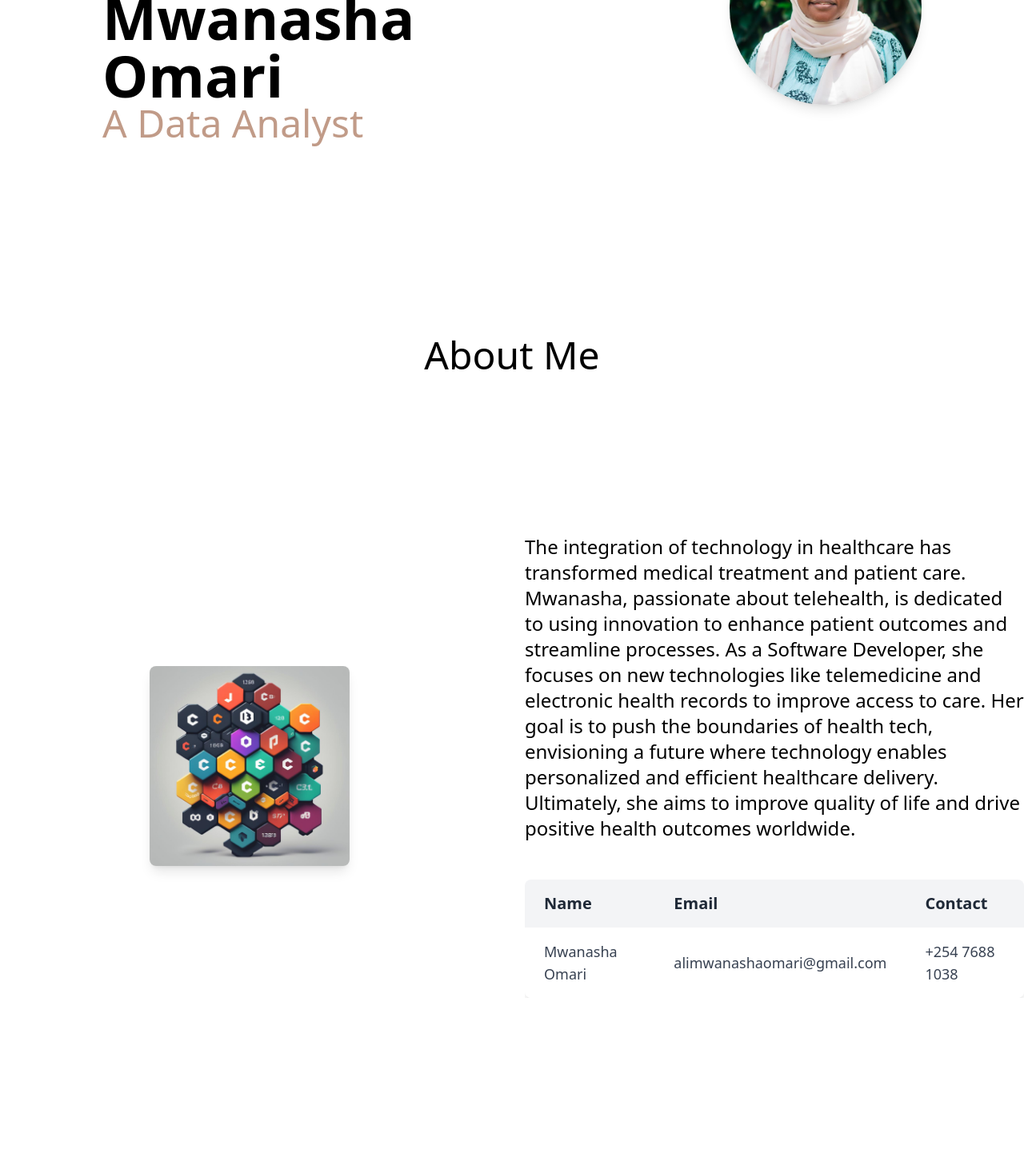
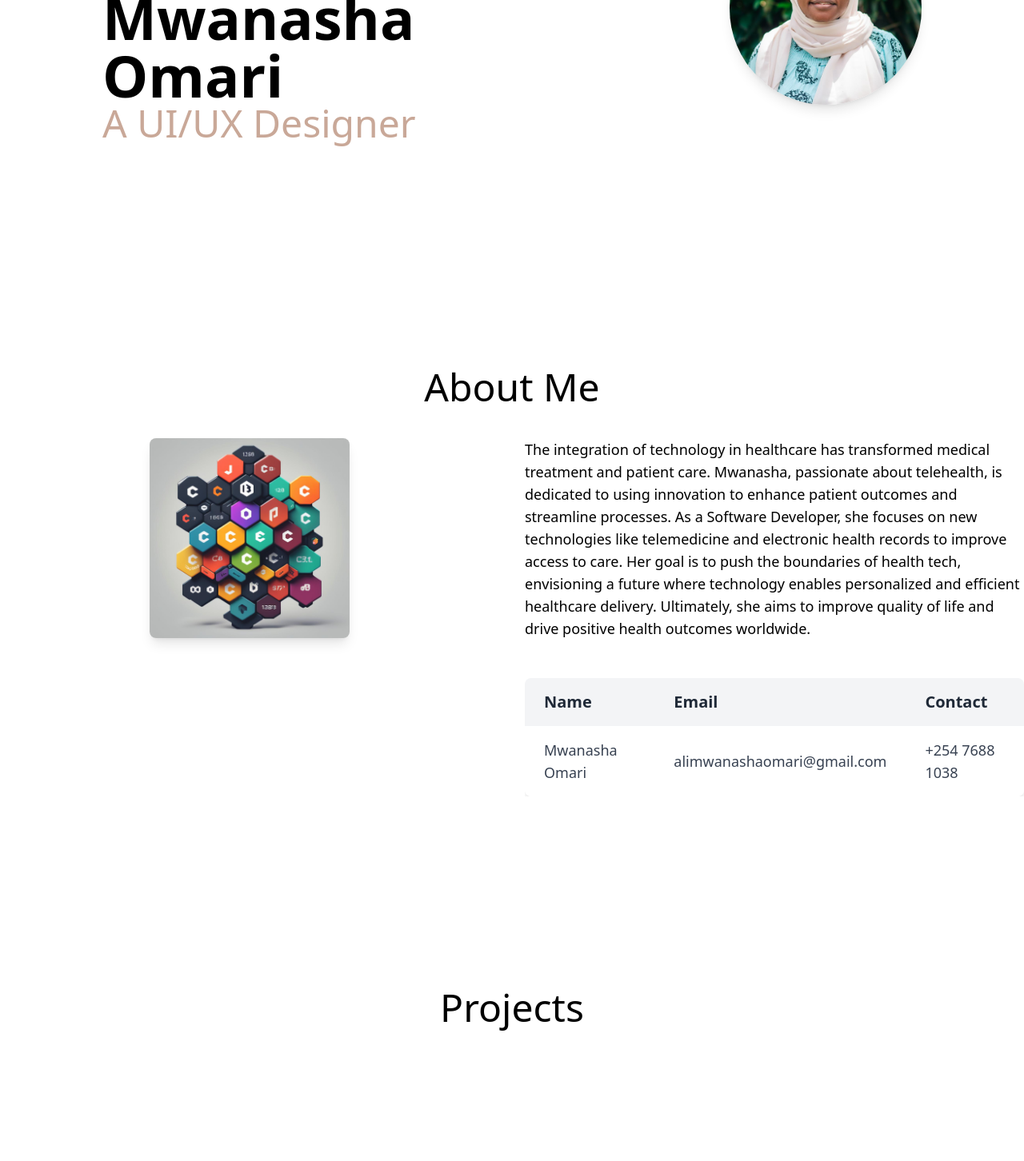
Before and after one commit to Mwanasha-Omari/Portfolio, a Next.js app: page / in a window 1280 px wide. Shown: the part 380-1832 px from the top of the page at 80% size. Built offline with nearby package versions, Linux system fonts and the light colour scheme.

Commit message:
made changes on the images

```diff
--- a/src/app/AboutMe/index.tsx
+++ b/src/app/AboutMe/index.tsx
@@ -1,17 +1,23 @@
 "use client";
 import Image from 'next/image';
 
-
 const AboutMe = () => {
   return (
-<div id='about'>
-    <h1 className="text-center text-5xl mb-[200px]">About Me</h1>
- <div className='flex flex-col md:flex-row justify-between items-center'>
-<div className="w-full md:w-1/2 mb-8 md:mb-0 flex justify-center">
-  <Image src='/languages.jpg' alt="Programming Languages" width={250}  height={250} className='object-cover rounded-lg shadow-lg'/>
+    <div id='about' className="py-10">
+      <h1 className="text-center text-5xl mb-10">About Me</h1>
+      <div className='flex flex-col md:flex-row justify-center items-start md:space-x-8'>
+        <div className="w-full md:w-1/2 flex justify-center">
+          <div className="relative group">
+            <Image
+              src='/languages.jpg'
+              alt="Programming Languages"
+              width={250}
+              height={250}
+              className='object-cover rounded-lg shadow-lg transition-transform duration-700 ease-in-out transform group-hover:scale-110'/>
           </div>
-<div className="w-full md:w-1/2 md:ml-8 space-y-4">
-  <p className="text-xl md:text-2xl leading-relaxed">
+        </div>
+        <div className="w-full md:w-1/2 space-y-4 md:ml-4">
+          <p className="mb-4 text-xl leading-relaxed md:text-lg">
             The integration of technology in healthcare has transformed medical treatment and patient care. Mwanasha,
             passionate about telehealth, is dedicated to using innovation to enhance patient outcomes and streamline
             processes. As a Software Developer, she focuses on new technologies like telemedicine and electronic
--- a/src/app/LandingPage/index.tsx
+++ b/src/app/LandingPage/index.tsx
@@ -11,11 +11,16 @@ const LandingPage = () => {
   ];
 
   const [currentRoleIndex, setCurrentRoleIndex] = useState(0);
+  const [fade, setFade] = useState(true);
 
   useEffect(() => {
     const interval = setInterval(() => {
-      setCurrentRoleIndex((prevIndex) => (prevIndex + 1) % roles.length);
-    }, 2000);
+      setFade(false);
+      setTimeout(() => {
+        setCurrentRoleIndex((prevIndex) => (prevIndex + 1) % roles.length);
+        setFade(true);
+      }, 500);
+    }, 3000);
 
     return () => clearInterval(interval);
   }, []);
@@ -28,20 +33,14 @@ const LandingPage = () => {
             Hello, my name is Mwanasha Omari
           </h1>
           <h2 className="text-3xl sm:text-4xl md:text-5xl leading-loose">
-            <span className='text-brown transition-all duration-500 ease-in-out'>
+            <span className={`text-brown transition-opacity duration-500 ease-in-out ${fade ? 'opacity-100' : 'opacity-0'}`}>
               {roles[currentRoleIndex]}
             </span>
           </h2>
         </div>
         <div className="md:w-1/2 flex justify-center md:justify-end">
           <div className="relative group">
-            <Image
-              src='/Images/OMARI.png'
-              alt="Mwanasha Omari"
-              width={240}
-              height={240}
-              className='rounded-full object-cover transition-transform duration-500 ease-in-out transform group-hover:scale-110 shadow-lg group-hover:shadow-xl'
-            />
+            <Image src='/Images/OMARI.png' alt="Mwanasha Omari" width={240} height={240} className='rounded-full object-cover transition-transform duration-500 ease-in-out transform group-hover:scale-110 shadow-lg group-hover:shadow-xl'/>
             <div className="absolute inset-0 rounded-full border-4 border-brown opacity-0 transition-opacity duration-500 ease-in-out group-hover:opacity-100"></div>
             <div className="absolute inset-0 rounded-full bg-white opacity-0 transition-opacity duration-500 ease-in-out group-hover:opacity-50"></div>
           </div>
--- a/src/app/Navbar/index.tsx
+++ b/src/app/Navbar/index.tsx
@@ -4,17 +4,25 @@ import React, { useState, ReactNode } from 'react';
 const Navbar = () => {
   const [isMenuOpen, setIsMenuOpen] = useState(false);
 
+  const handleScroll = (href: string) => {
+    const element = document.querySelector(href);
+    if (element) {
+      element.scrollIntoView({ behavior: 'smooth', block: 'start' });
+    }
+  };
+
   return (
     <nav className="fixed top-0 left-0 right-0 h-16 text-base text-black py-4 px-6 w-full flex font-sans items-center z-50 backdrop-blur-md bg-white/50 sm:px-8 md:px-16 lg:px-32">
       <div className="flex items-center w-full justify-between">
         <div className="flex-shrink-0">
+          {/* Logo or Brand Name */}
         </div>
         <div className="hidden md:flex gap-8 lg:gap-40 mt-2 text-2xl mr-8 lg:mr-40">
-          <NavLink href="#home">Home</NavLink>
-          <NavLink href="#about">About</NavLink>
-          <NavLink href="#projects">Projects</NavLink>
-          <NavLink href="#skills">Skills</NavLink>
-          <NavLink href="#contact">Contact</NavLink>
+          <NavLink href="#home" onClick={() => { handleScroll("#home"); setIsMenuOpen(false); }}>Home</NavLink>
+          <NavLink href="#about" onClick={() => { handleScroll("#about"); setIsMenuOpen(false); }}>About</NavLink>
+          <NavLink href="#projects" onClick={() => { handleScroll("#projects"); setIsMenuOpen(false); }}>Projects</NavLink>
+          <NavLink href="#skills" onClick={() => { handleScroll("#skills"); setIsMenuOpen(false); }}>Skills</NavLink>
+          <NavLink href="#contact" onClick={() => { handleScroll("#contact"); setIsMenuOpen(false); }}>Contact</NavLink>
         </div>
         <div className="md:hidden">
           <button
@@ -43,11 +51,11 @@ const Navbar = () => {
             </svg>
           </button>
           <div className="flex-grow flex flex-col items-center justify-center">
-            <MobileNavLink href="#home" onClick={() => setIsMenuOpen(false)}>Home</MobileNavLink>
-            <MobileNavLink href="#about" onClick={() => setIsMenuOpen(false)}>About</MobileNavLink>
-            <MobileNavLink href="#projects" onClick={() => setIsMenuOpen(false)}>Projects</MobileNavLink>
-            <MobileNavLink href="#skills" onClick={() => setIsMenuOpen(false)}>Skills</MobileNavLink>
-            <MobileNavLink href="#contact" onClick={() => setIsMenuOpen(false)}>Contact</MobileNavLink>
+            <MobileNavLink href="#home" onClick={() => { handleScroll("#home"); setIsMenuOpen(false); }}>Home</MobileNavLink>
+            <MobileNavLink href="#about" onClick={() => { handleScroll("#about"); setIsMenuOpen(false); }}>About</MobileNavLink>
+            <MobileNavLink href="#projects" onClick={() => { handleScroll("#projects"); setIsMenuOpen(false); }}>Projects</MobileNavLink>
+            <MobileNavLink href="#skills" onClick={() => { handleScroll("#skills"); setIsMenuOpen(false); }}>Skills</MobileNavLink>
+            <MobileNavLink href="#contact" onClick={() => { handleScroll("#contact"); setIsMenuOpen(false); }}>Contact</MobileNavLink>
           </div>
         </div>
       )}
@@ -58,11 +66,16 @@ const Navbar = () => {
 interface NavLinkProps {
   href: string;
   children: ReactNode;
+  onClick?: () => void;
 }
 
-function NavLink({ href, children }: NavLinkProps) {
+function NavLink({ href, children, onClick }: NavLinkProps) {
   return (
-    <a href={href} className="text-primary-amber hover:text-brown font-bold">
+    <a
+      href={href}
+      className="text-primary-amber hover:text-brown font-bold"
+      onClick={onClick}
+    >
       {children}
     </a>
   );
@@ -76,7 +89,11 @@ interface MobileNavLinkProps {
 
 function MobileNavLink({ href, children, onClick }: MobileNavLinkProps) {
   return (
-    <a href={href} onClick={onClick} className="block px-3 py-4 text-2xl font-bold text-primary-amber hover:text-brown">
+    <a
+      href={href}
+      onClick={onClick}
+      className="block px-3 py-4 text-2xl font-bold text-primary-amber hover:text-brown"
+    >
       {children}
     </a>
   );
--- a/src/app/Skills/index.tsx
+++ b/src/app/Skills/index.tsx
@@ -2,12 +2,13 @@ import React from 'react';
 
 const Skills = () => {
   const skills = [
+    { name: 'HTML/CSS', percentage: 98 },
+    { name: 'React.js', percentage: 90 },
     { name: 'Next.js', percentage: 80 },
-    { name: 'React.js', percentage: 90 },
     { name: 'Python', percentage: 60 },
     { name: 'Kotlin', percentage: 50 },
     { name: 'Data Science', percentage: 75 },
-    { name: 'HTML/CSS', percentage: 98 },
+
   ];
 
   return (
```
Lines whose indentation alone changed are shown as unchanged.
